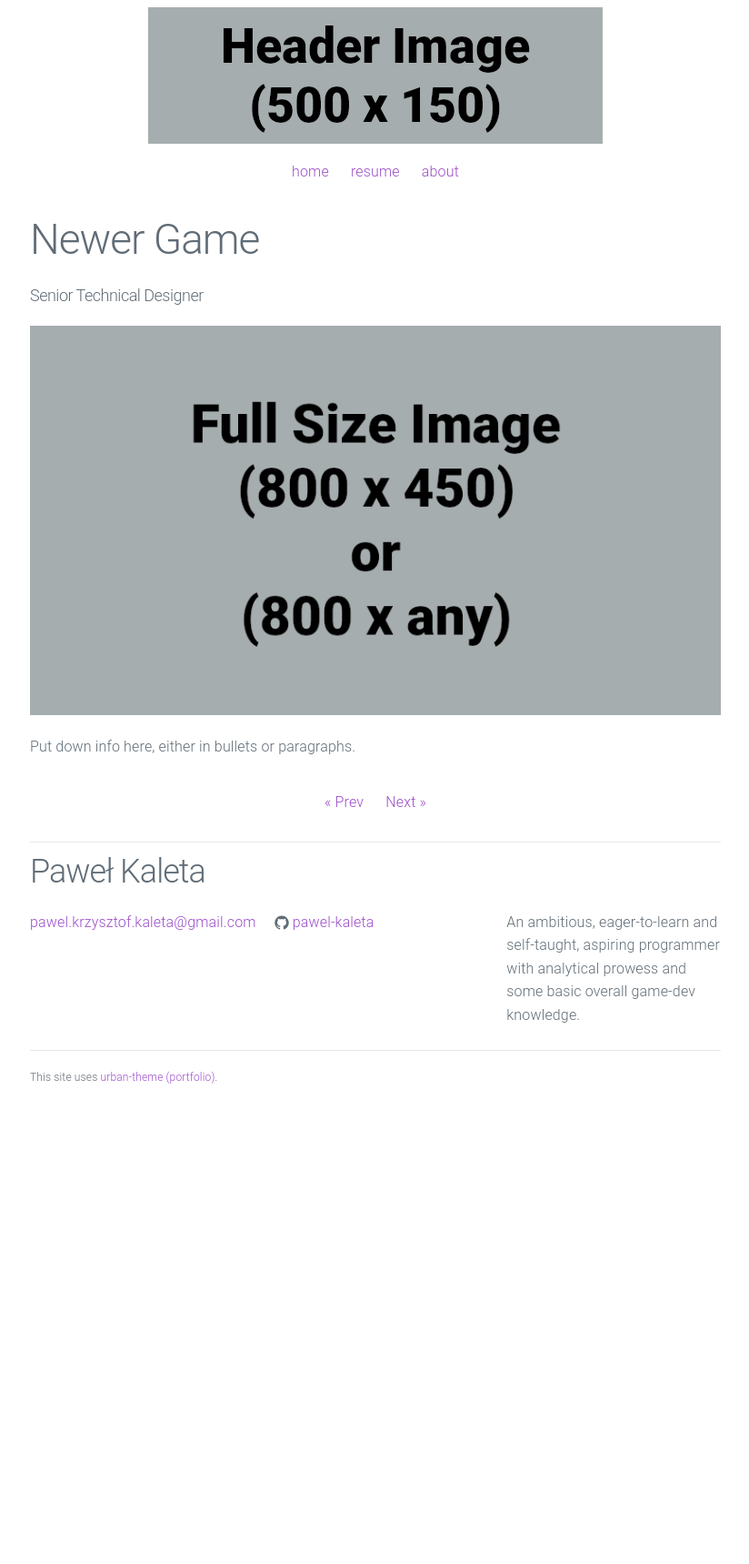
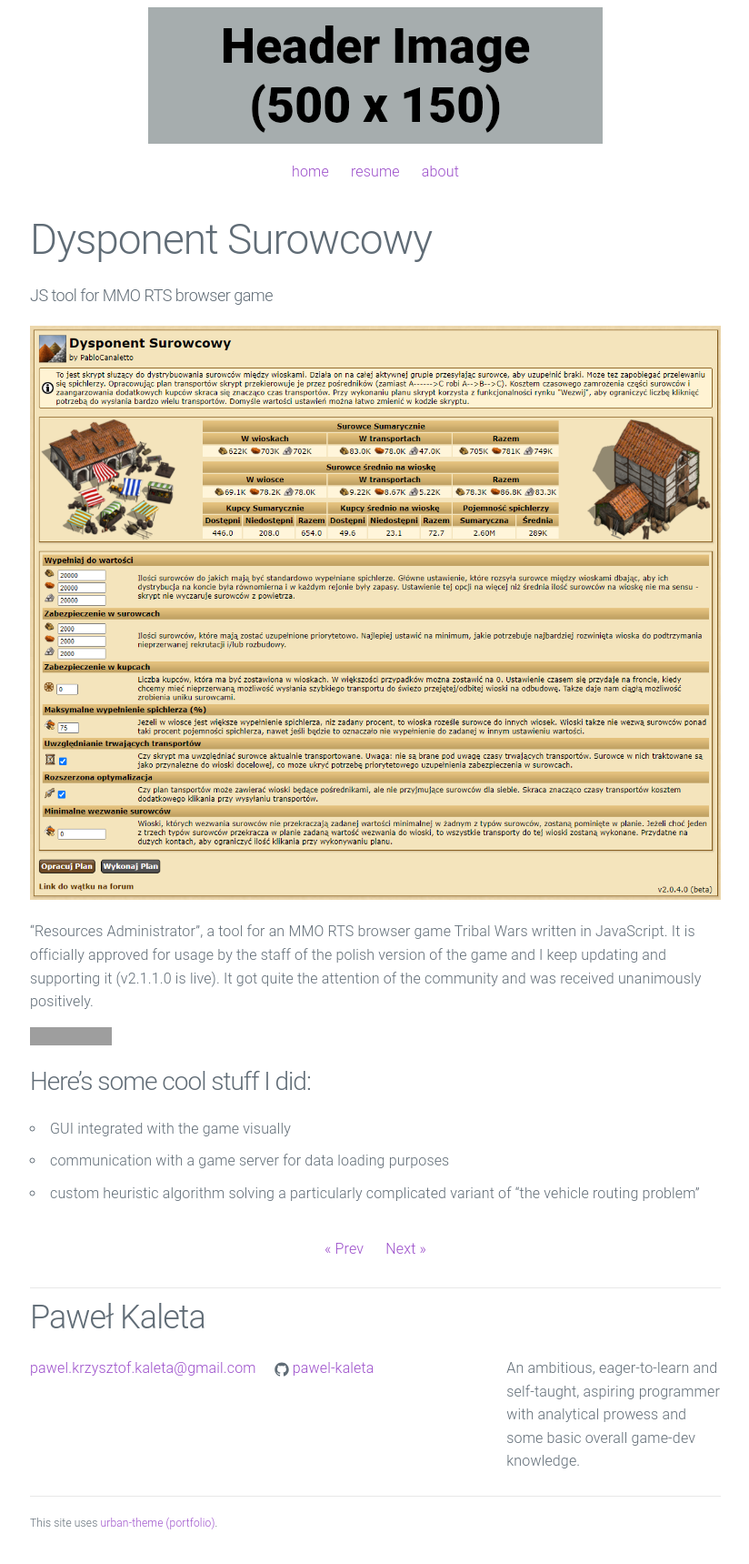
Before and after one commit to pawel-kaleta/pawel-kaleta.github.io, a Jekyll site: the page built from _posts/2022-10-07-newer-game.md, in a window 1280 px wide. Shown: the whole page at 91% size, without its empty margins (227-1051 px from the left). Built offline with Jekyll 4.4.1, drawn with Linux system fonts in a browser that asks for light colours; before the commit the page ends 1229 px from its top, so only the background shows below that; grey boxes are pictures that could not be loaded.

Commit message:
Update 2022-10-07-newer-game.md

```diff
--- a/_posts/2022-10-07-newer-game.md
+++ b/_posts/2022-10-07-newer-game.md
@@ -1,11 +1,18 @@
 ---
 layout: post
-title:  "Newer Game"
-summary: "Senior Technical Designer"
+title:  "Dysponent Surowcowy"
+summary: "JS tool for MMO RTS browser game"
 date:   2022-10-07 15:39:40
-preview: /assets/postpreview.png
+preview: /assets/DysponentSurowcowy.png
 ---
 
-![Picture 1](/assets/fullsize.png)
+![Picture 1](/assets/DysponentSurowcowy_Full.png)
 
-Put down info here, either in bullets or paragraphs.
+“Resources Administrator”, a tool for an MMO RTS browser game Tribal Wars written in JavaScript. It is officially approved for usage by the staff of the polish version of the game and I keep updating and supporting it (v2.1.1.0 is live). It got quite the attention of the community and was received unanimously positively.
+
+[![GitHub](https://img.shields.io/badge/GitHub--red.svg?style=social&logo=github)](https://github.com/pawel-kaleta/TribalWars/blob/master/Dysponent_Surowcowy_2.js)
+
+### Here’s some cool stuff I did:
+- GUI integrated with the game visually
+- communication with a game server for data loading purposes
+- custom heuristic algorithm solving a particularly complicated variant of “the vehicle routing problem”
```
